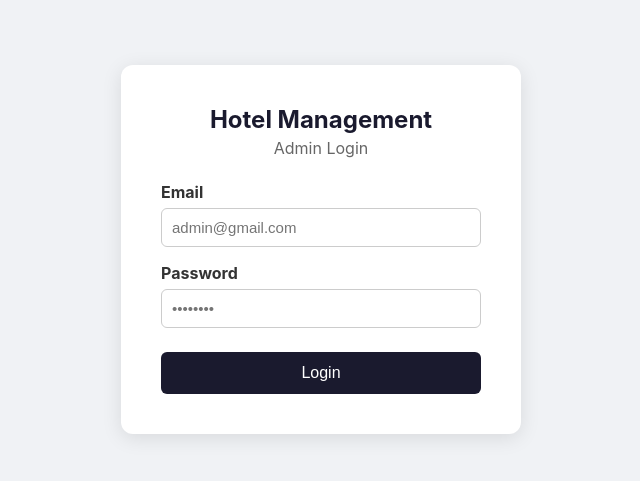
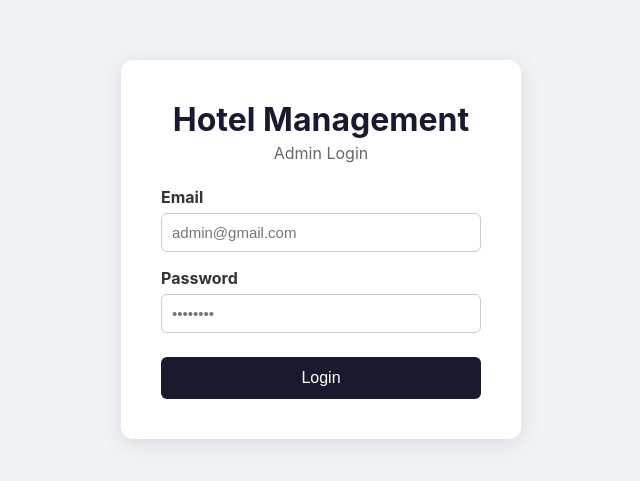
Before and after one commit to Sangamrai021/Hotel-Management-System, a React (Vite) app in the folder client/: page /login in a window 1280 px wide. Shown: the part 151-632 px from the top of the page, without its empty margins (319-959 px from the left). Built offline with nearby package versions, Linux system fonts and the light colour scheme.

Commit message:
style: change heading tag from h3 to h1

```diff
--- a/client/src/pages/Auth/Login.jsx
+++ b/client/src/pages/Auth/Login.jsx
@@ -31,7 +31,7 @@ const Login = () => {
     return (
         <div style={styles.container}>
             <div style={styles.card}>
-                <h2 style={styles.title}>Hotel Management</h2>
+                <h1 style={styles.title}>Hotel Management</h1>
                 <p style={styles.subtitle}>Admin Login</p>
 
                 {error && <div style={styles.error}>{error}</div>}
--- a/client/src/pages/Invoices/InvoiceDetail.jsx
+++ b/client/src/pages/Invoices/InvoiceDetail.jsx
@@ -86,7 +86,7 @@ const InvoiceDetail = () => {
 
                 <div style={styles.invoice} id="invoice">
                     <div style={styles.invoiceHeader}>
-                        <h1 style={styles.hotelName}>🏨 Hotel Management</h1>
+                        <h1 style={styles.hotelName}>Hotel Management</h1>
                         <h2 style={styles.invoiceTitle}>INVOICE</h2>
                     </div>
 
```
